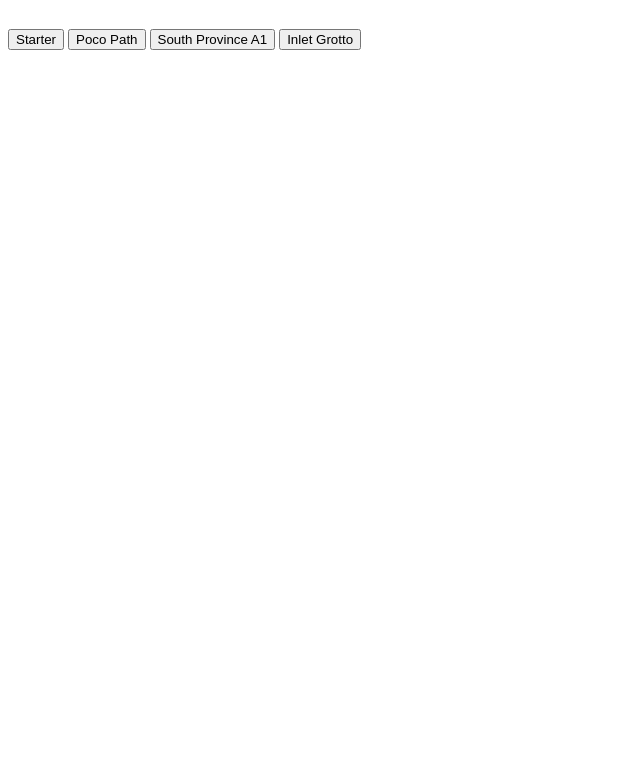
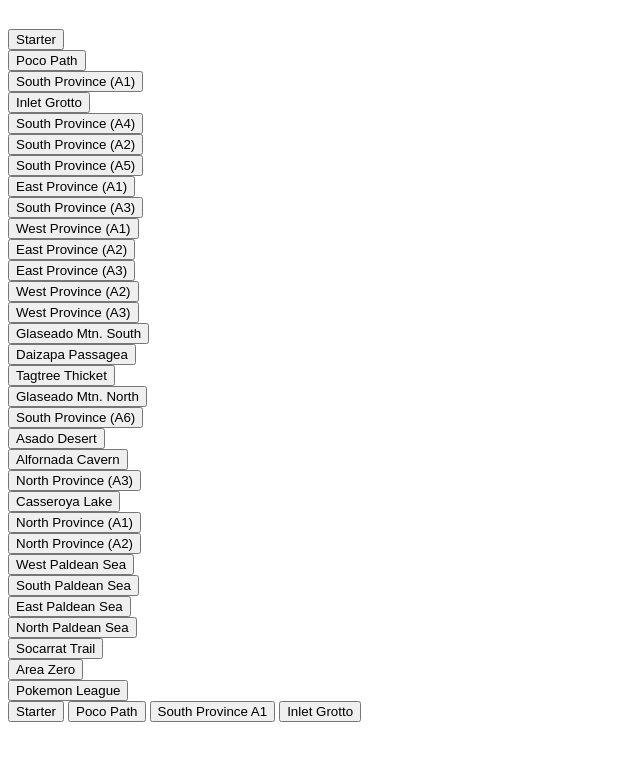
Before and after one commit to chloeberries/ScarVi-Locations-Generator, a plain HTML site: page index.html in a window 1280 px wide. Shown: the whole page, without its empty margins (0-640 px from the left). Drawn offline with Linux system fonts and the light colour scheme.

Commit message:
Automatically create buttons
Automatically creates buttons based on the names of the areas stored in areas.js

```diff
--- a/index.html
+++ b/index.html
@@ -1,7 +1,6 @@
 <html>
     <head>
     <script src="data/areas.js"> </script>
-    <script src="main.js"> </script>
     <script src="data/pokemon.js"> </script>
 	<link rel="stylesheet" type="text/css" href="style.css">
     </head>
@@ -20,7 +19,7 @@
 
         <div id="types"> </div> <div id="stats"></div>
 
-        <div css="button-display">
+        <div css="button-display" id="old-buttons">
             <button id="Starter" onclick=generate(Starter)> Starter </button>
             <button id="PocoPath" onclick=generate(PocoPath)> Poco Path </button>
             <button id="SouthProvinceA1" onclick="generate(SouthProvinceA1)"> South Province A1 </button>
@@ -28,6 +27,7 @@
         </div>
     </style>
 
+    <script src="main.js"> </script>
     </body>
 
 
--- a/main.js
+++ b/main.js
@@ -1,9 +1,24 @@
 var area = "";
+var button;
+var body;
 var numResult;
 var monsters;
 var areaName;
 var namedResult;
 var result = document.getElementById("result");
+document.body.onload = areaButtons();
+
+function areaButtons(){
+    areas.forEach(area => {
+        const newDiv = document.createElement("div");
+        const newButton = document.createElement("button");
+        newButton.innerHTML = area;
+        newDiv.appendChild(newButton);
+        const currentDiv = document.getElementById("old-buttons");
+        document.body.insertBefore(newDiv, currentDiv);
+    })
+}
+
 
 function numResultGen(min, max){
     min = Math.ceil(min);
```
Also changed, not shown: data/pokemon.js (+1 -8 lines).
